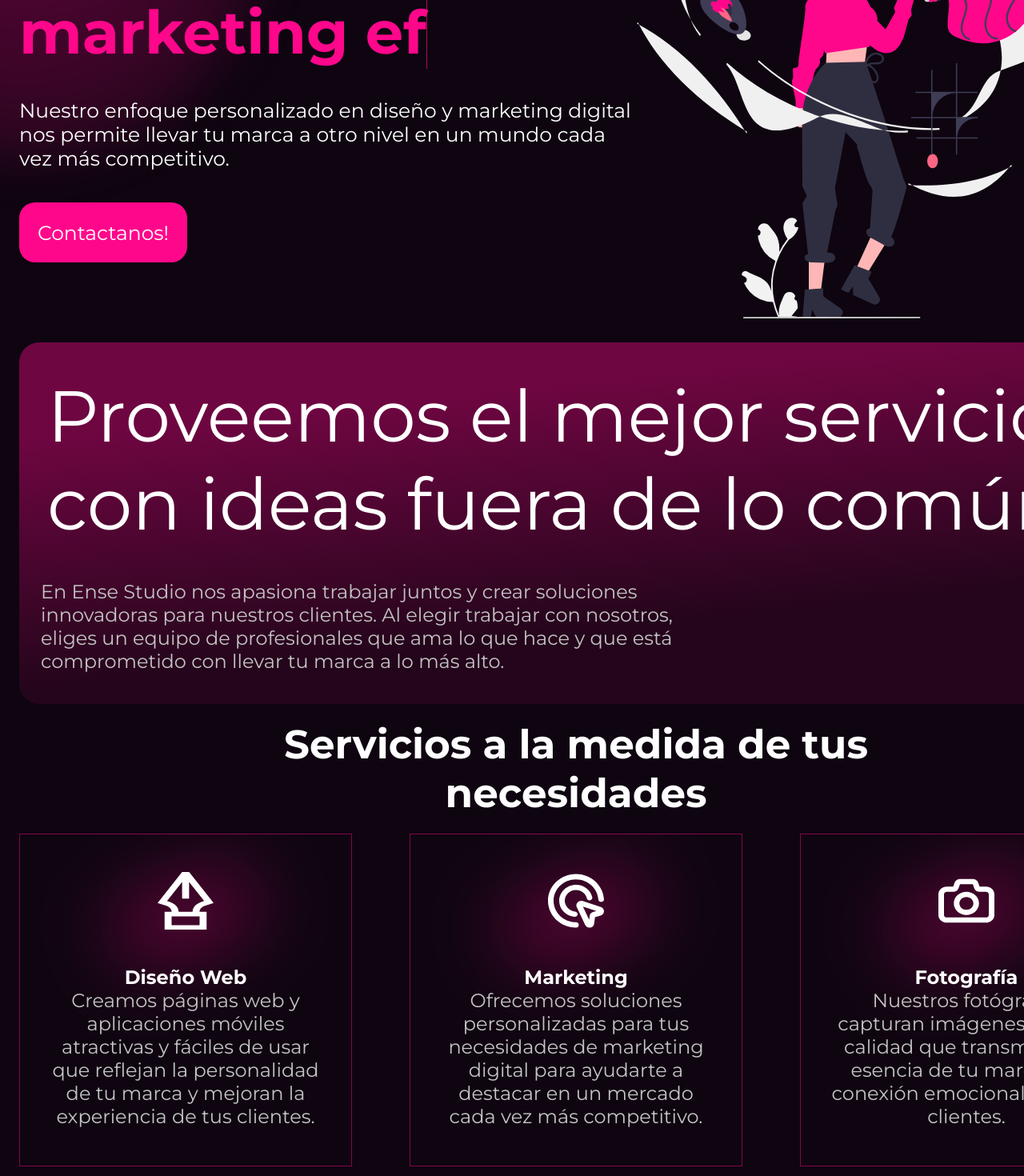
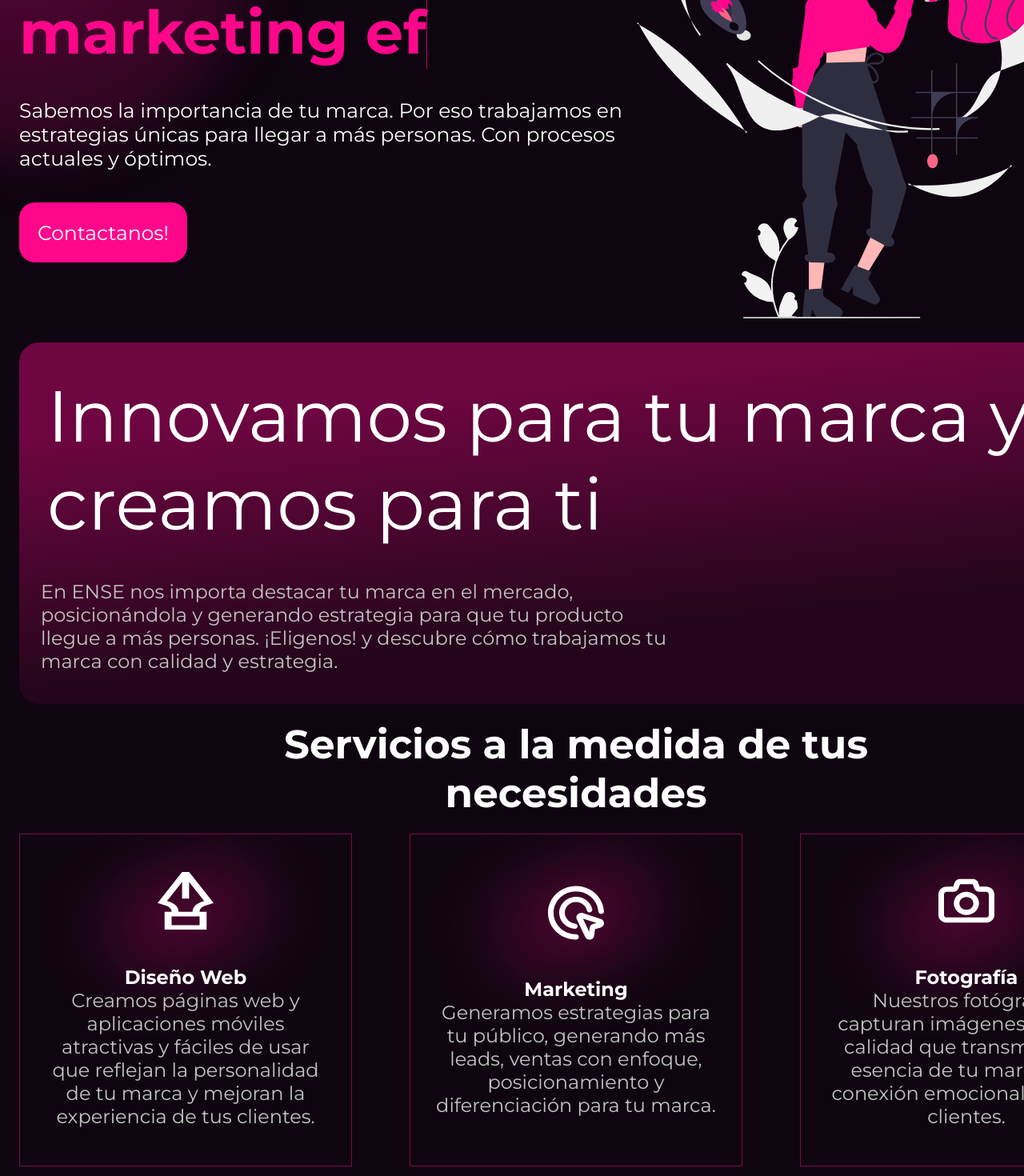
Before and after one commit to DiegoEDG/ense-landing, a Next.js app: page / in a window 1280 px wide. Shown: the part 300-1770 px from the top of the page at 80% size. Built offline with nearby package versions, Linux system fonts and the light colour scheme.

Commit message:
UI/UX: Some text changed

```diff
--- a/src/app/services.js
+++ b/src/app/services.js
@@ -16,7 +16,7 @@ const services = [
 		img: serviceImg2,
 		title: 'Marketing',
 		paragraph:
-			'Ofrecemos soluciones personalizadas para tus necesidades de marketing digital para ayudarte a destacar en un mercado cada vez más competitivo.'
+			'Generamos estrategias para tu público, generando más leads, ventas con enfoque, posicionamiento y diferenciación para tu marca.'
 	},
 
 	{
--- a/src/components/CS.tsx
+++ b/src/components/CS.tsx
@@ -6,7 +6,7 @@ import style from './CS.module.css';
 const CS = () => {
 	return (
 		<>
-			<div className={style.title}>Experiencias que hemos creado</div>
+			<div className={style.title}>Experiencias ENSE</div>
 			<div className={style.container}>
 				<div className={style.backgroundElipse}></div>
 				{studyCase.map((item) => (
--- a/src/components/Call.tsx
+++ b/src/components/Call.tsx
@@ -7,15 +7,12 @@ const Call = () => {
 	return (
 		<div className={style.cta}>
 			<div className={style.background}>
-				<p className={style.text}>Proveemos el mejor servicio con ideas fuera de lo común.</p>
+				<p className={style.text}>Innovamos para tu marca y creamos para ti</p>
 
 				<div className={style.paragraphButton}>
 					<p className={style.paragraph}>
-						En Ense Studio nos apasiona trabajar juntos y crear soluciones <br /> innovadoras para nuestros clientes. Al
-						elegir trabajar con nosotros,
-						<br />
-						eliges un equipo de profesionales que ama lo que hace y que está comprometido con llevar tu marca a lo más
-						alto.{' '}
+						En ENSE nos importa destacar tu marca en el mercado, posicionándola y generando estrategia para que tu
+						producto llegue a más personas. ¡Eligenos! y descubre cómo trabajamos tu marca con calidad y estrategia.
 					</p>
 
 					{/* <Link href="#" style={{ textDecoration: 'none' }}>
--- a/src/components/Footer.tsx
+++ b/src/components/Footer.tsx
@@ -10,9 +10,7 @@ const Footer = () => {
 	return (
 		<div className={style.container}>
 			<div className={style.upperSection}>
-				<p className={style.paragraph}>
-					Creemos algo <br /> asombroso juntos!
-				</p>
+				<p className={style.paragraph}>¿Quiéres que tu marca aparezca aquí?</p>
 
 				<Link href={WA_URL} target="_blank" style={{ textDecoration: 'none' }}>
 					<div className={style.link}>
--- a/src/components/Hero.tsx
+++ b/src/components/Hero.tsx
@@ -14,8 +14,8 @@ const Hero = () => {
 					<span className={style.textRed}></span>
 				</>
 				<p className={style.paragraph}>
-					Nuestro enfoque personalizado en diseño y marketing digital nos permite llevar tu marca a otro nivel en un
-					mundo cada vez más competitivo.
+					Sabemos la importancia de tu marca. Por eso trabajamos en estrategias únicas para llegar a más personas. Con
+					procesos actuales y óptimos.
 				</p>
 				<Link href={WA_URL} target="_blank" style={{ textDecoration: 'none' }}>
 					<div className={style.cta}>Contactanos!</div>
```
